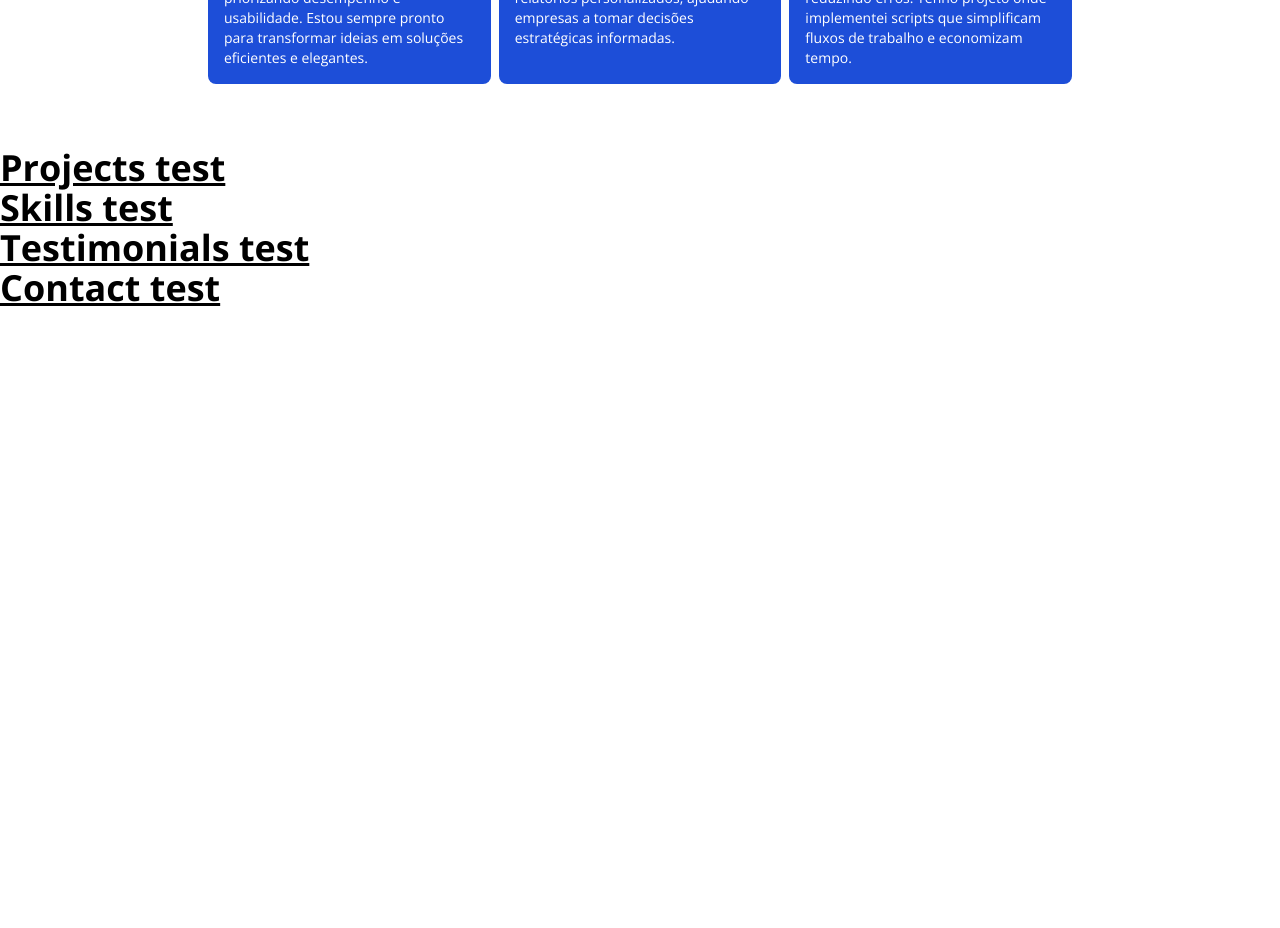
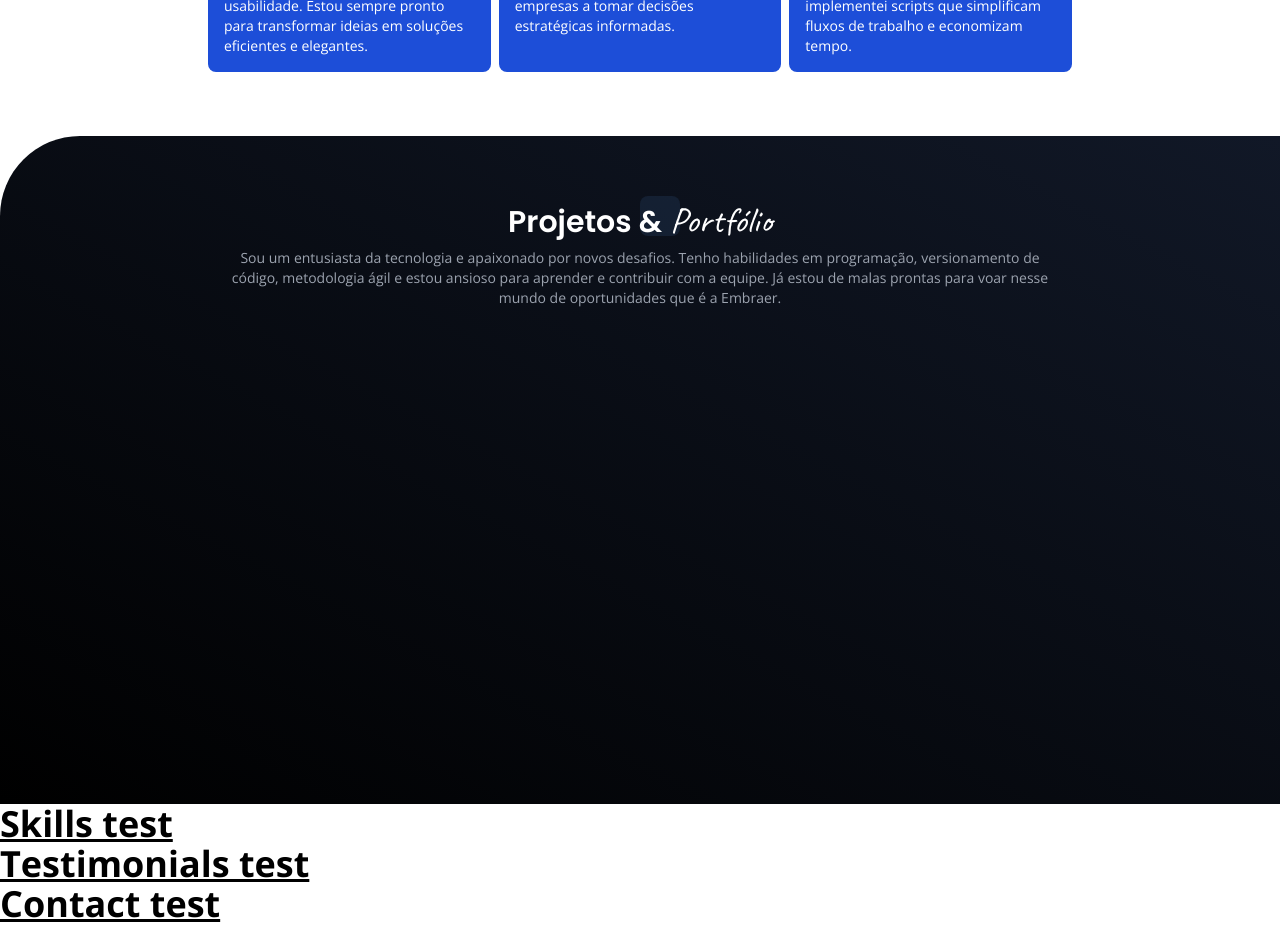
Before and after one commit to CarlosFortunatoDev/Portfolio-react, a React (Vite) app: page / in a window 1280 px wide. Shown: the part 1340-2268 px from the top of the page. Before the commit the page ends 1652 px from the top, so only its background shows below. Built offline with nearby package versions, Linux system fonts and the light colour scheme; the HTML template or start-up script is replaced by a standard one.

Commit message:
Finalizando sessão Projects

```diff
--- a/src/assets/components/About.tsx
+++ b/src/assets/components/About.tsx
@@ -7,7 +7,7 @@ export function About(){
             <span className="mr-2 font-headline text-3xl">Sobre</span>
             <span className="font-handwriting text-4xl">Mim</span>
           </h2>
-          <p>
+          <p className="relative text-sm text-gray-600">
           Sou um entusiasta da tecnologia e apaixonado por novos desafios. Tenho habilidades em programação, versionamento de código, metodologia ágil e estou ansioso para aprender e contribuir com a equipe. Já estou de malas prontas para voar nesse mundo de oportunidades que é a Embraer.
           </p>
           <div className="absolute left-1/2 top-3 z-0 h-10 w-10 rounded-lg bg-blue-100/40"></div>
--- a/src/assets/components/Projects.tsx
+++ b/src/assets/components/Projects.tsx
@@ -1,9 +1,78 @@
+import { HiArrowTopRightOnSquare } from "react-icons/hi2"
+
 export function Projects(){
+  const projects = [
+    {
+      title: 'Projeto 1',
+      description: 'Descrição do projeto 1',
+      image: "",
+      link: "#",
+      colSpan: "col-span-1"
+    },
+    {
+      title: 'Projeto 2',
+      description: 'Descrição do projeto 2',
+      image: "",
+      link: "#",
+      colSpan: "col-span-1 md:col-span-2"
+    },
+    {
+      title: 'Projeto 3',
+      description: 'Descrição do projeto 3',
+      image: "",
+      link: "#",
+      colSpan: "col-span-1"
+    },
+    {
+    title: 'Projeto 4',
+    description: 'Descrição do projeto 4',
+    image: "",
+    link: "#",
+    colSpan: "col-span-1"
+    },
+    {
+      title: 'Projeto 5',
+      description: 'Descrição do projeto 5',
+      image: "",
+      link: "#",
+      colSpan: "col-span-1"
+    },
+  ]
+
   return (
     <>
-      <main>
-        <h2 className="text-4xl underline font-bold">Projects test</h2>
-      </main>
+      <section className="rounded-tl-[80px] bg-gradient-to-tr from-black to-gray-900 text-white md:rounded-tl[180px]">
+        <div className="container mx-auto max-w-4xl p-4 py-12">
+          <div className="relative p-4 text-center">
+            <h2 className="relative z-50 text-white mb-2">
+              <span className="mr-2 font-headline text-3xl font-semibold">Projetos &</span>
+              <span className="font-handwriting text-4xl">Portfólio</span>
+            </h2>
+            <p className="relative text-sm text-gray-400">
+              Sou um entusiasta da tecnologia e apaixonado por novos desafios. Tenho habilidades em programação, versionamento de código, metodologia ágil e estou ansioso para aprender e contribuir com a equipe. Já estou de malas prontas para voar nesse mundo de oportunidades que é a Embraer.
+            </p>
+            <div className="absolute left-1/2 top-3 z-0 h-10 w-10 rounded-lg bg-blue-400/10"></div>
+        </div>
+        <div className="grid grid-cols-1 gap-4 md:grid-cols-3">
+          {projects.map((project, index) => (
+            <div
+              className={`group relative h-52 cursor-default rounded-lg ${project.colSpan} bg-cover bg-center`}
+              key={`project-${index}`}
+              style={{backgroundImage: `url('${project.image}')`}}>
+                <div className="absolute inset-0 flex h-full w-full flex-col items-center justify-center rounded-lg bg-blue-600 text-white opacity-0 transition-opacity group-hover:opacity-100">
+                  <h4 className="font-headline text-lg font-semibold">
+                    {project.title}
+                  </h4>
+                  <p className="mb-4 text-sm">{project.description}</p>
+                  <a href="#" target="_blank">
+                    <HiArrowTopRightOnSquare className="h-6 w-6"/>
+                  </a>
+                </div>
+            </div>
+          ))}
+        </div>
+        </div>
+      </section>
     </>
   )
 }
--- a/src/assets/components/Services.tsx
+++ b/src/assets/components/Services.tsx
@@ -35,7 +35,7 @@ export function Services(){
             <span className="font-handwriting text-4xl">Serviços</span>
           </h2>
           <p className="text-sm text-gray-600">
-            Posso atender uma gama completa de serviços, do front-end ao back-end com banco de dados e sistemas
+            Posso atender uma gama de serviços, como por exemplo:
           </p>
         </div>
 
```
